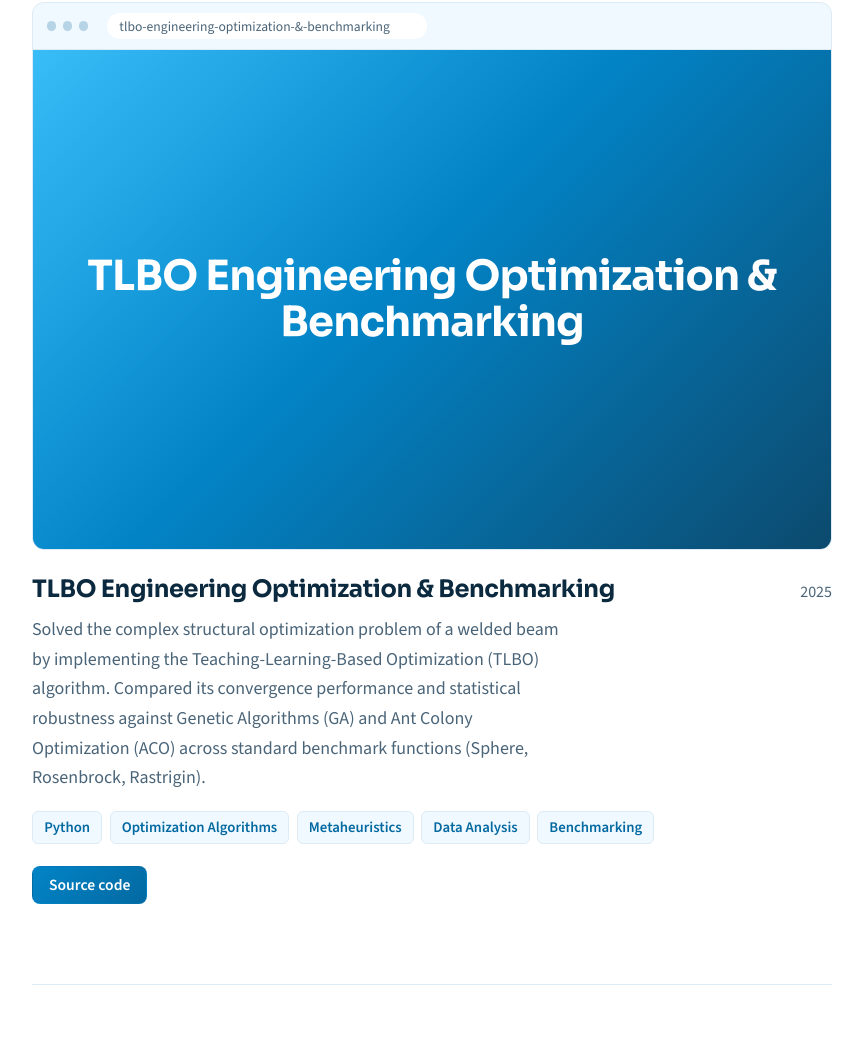
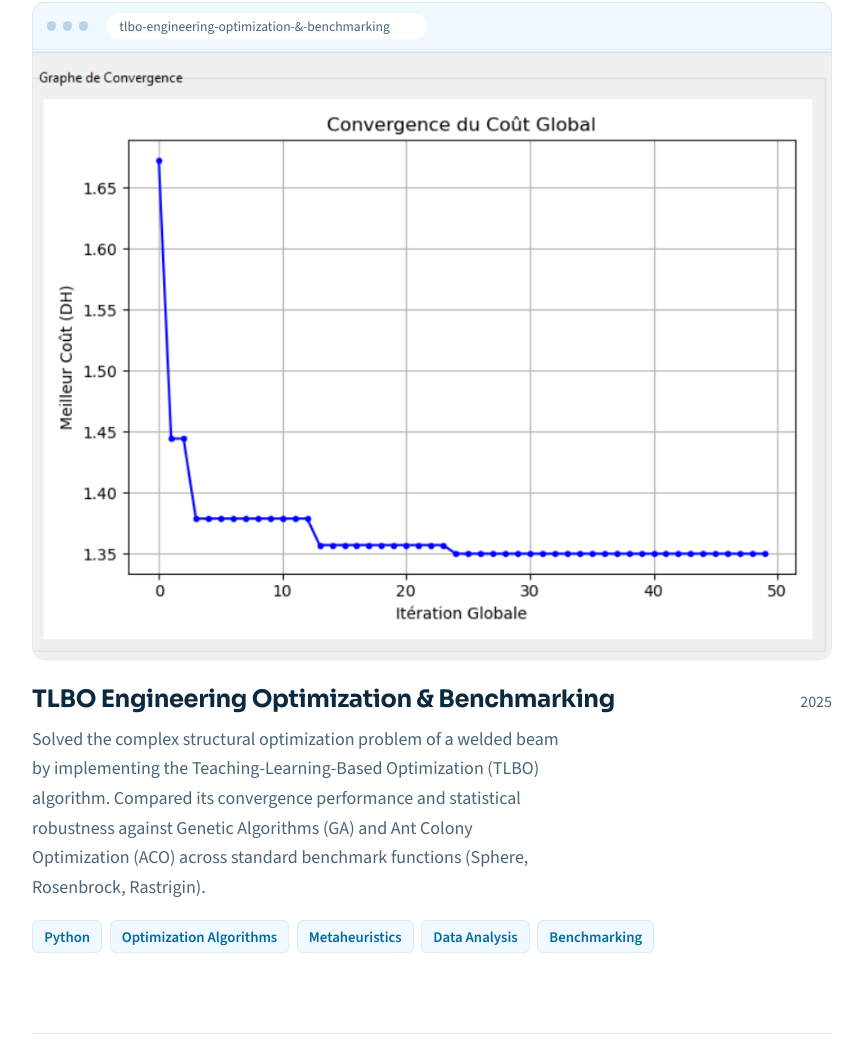
Before and after one commit to Soufyane-Elmerabet04/Soufyane-Elmerabet04.github.io, a plain HTML site: page index.html in a window 1280 px wide. Shown: the part 2577-3639 px from the top of the page, without its empty margins (384-1247 px from the left). Drawn offline with nearby package versions, Linux system fonts and the light colour scheme.

Commit message:
Update index.html

```diff
--- a/index.html
+++ b/index.html
@@ -392,8 +392,7 @@
           year: "2025",
           description: "Solved the complex structural optimization problem of a welded beam by implementing the Teaching-Learning-Based Optimization (TLBO) algorithm. Compared its convergence performance and statistical robustness against Genetic Algorithms (GA) and Ant Colony Optimization (ACO) across standard benchmark functions (Sphere, Rosenbrock, Rastrigin).",
           tags: ["Python", "Optimization Algorithms", "Metaheuristics", "Data Analysis", "Benchmarking"],
-          links: [{ label: "Source code", url: "https://i.imgur.com/sDCvHvl.png" }]
-        },
+ image: { src: "images/courbe_de_convergence.png", alt: "Result of TLBO optimization", width: 1200, height: 750 }        },
       ],
 
       experience: [
```
